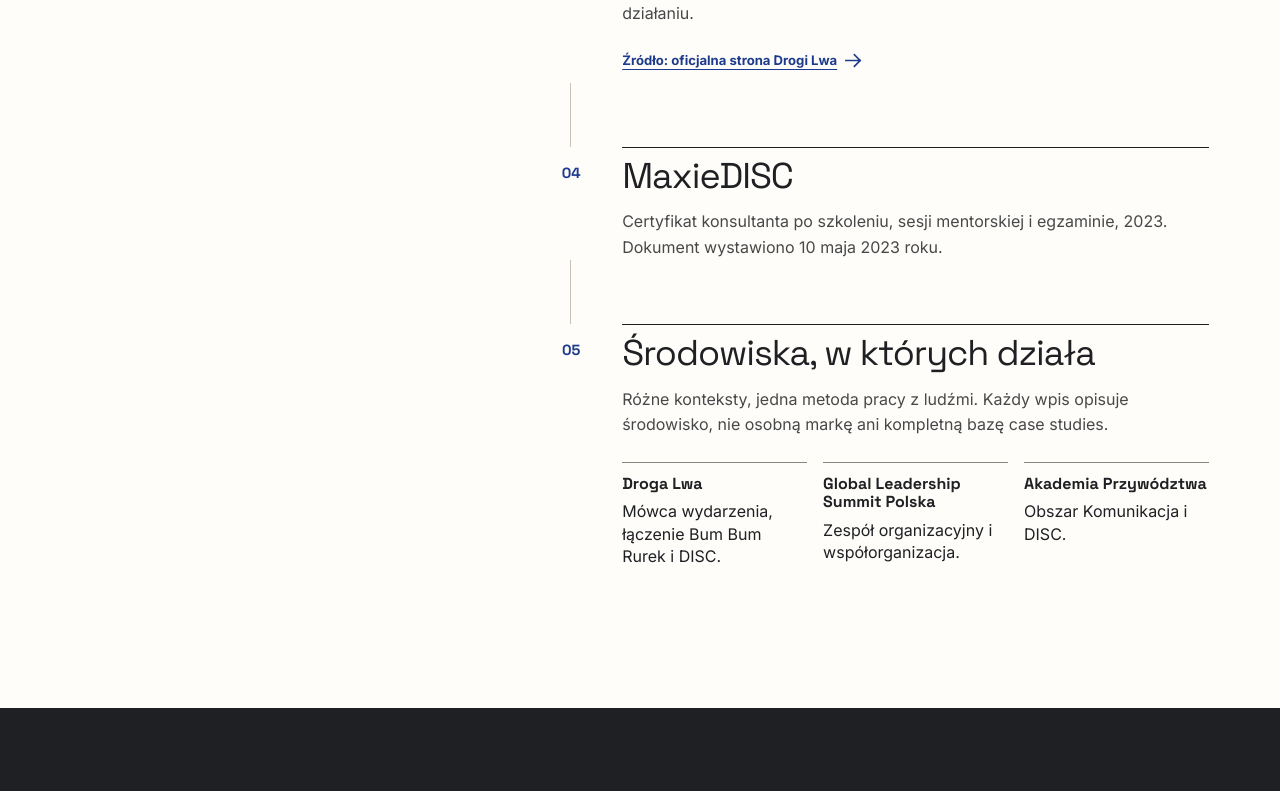
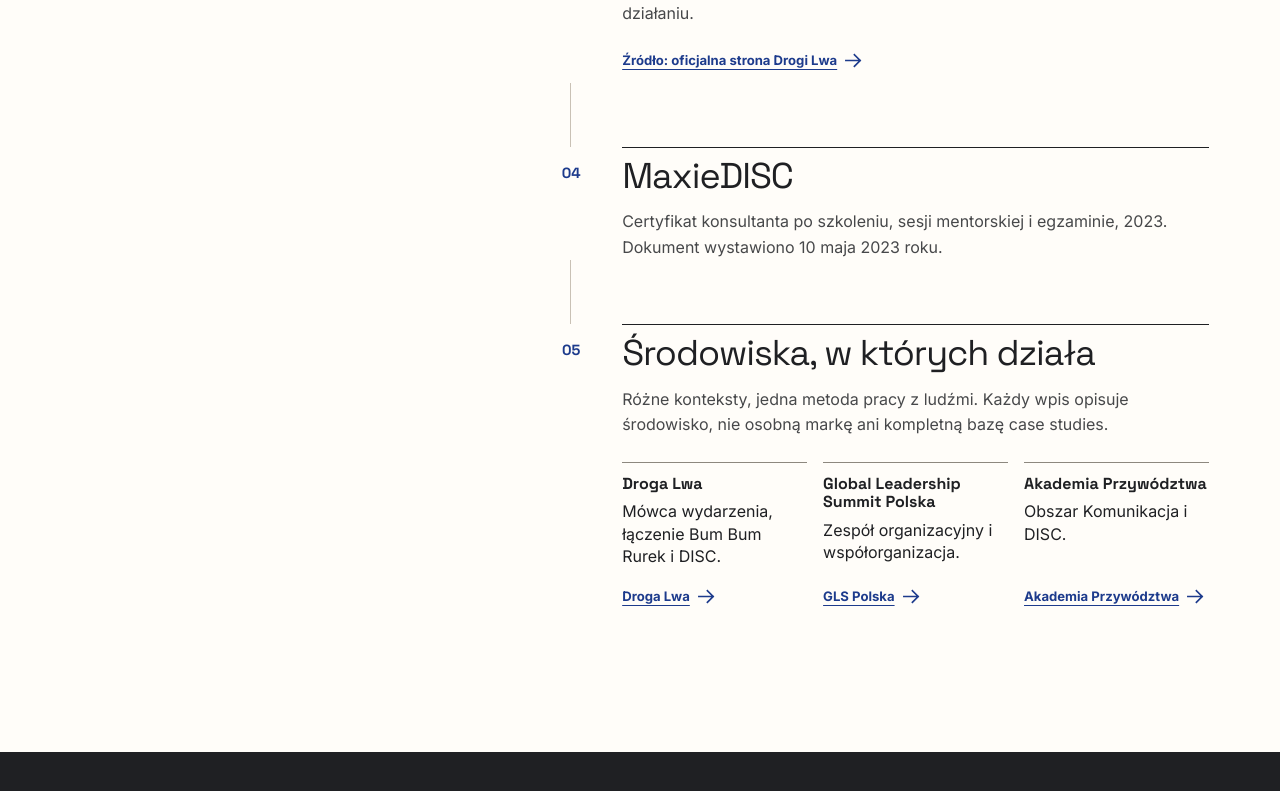
Before and after one commit to RafalWojciechRolsky/david-gacek-portfolio, a Next.js app: page / in a window 1280 px wide. Shown: the part 1605-2396 px from the top of the page. Built offline with nearby package versions, Linux system fonts and the light colour scheme; no server answers.

Commit message:
fix: repair critique findings, add article preferred-source link, and rescue 404 navigation

```diff
--- a/src/app/(en)/en/materials/page.tsx
+++ b/src/app/(en)/en/materials/page.tsx
@@ -34,7 +34,7 @@
               .find((item) => item.id === "director-materials" || item.id === "leadership-materials")
               ?.items?.map((resource) =>
                 "title" in resource ? (
-                  <ResourceItem key={resource.id} resource={resource} locale="en" />
+                  <ResourceItem key={resource.id} resource={resource} locale="en" headingLevel="h2" />
                 ) : null,
               )}
           </div>
--- a/src/app/(pl)/materialy/page.tsx
+++ b/src/app/(pl)/materialy/page.tsx
@@ -34,7 +34,7 @@
               .find((item) => item.id === "materialy-dla-dyrekcji" || item.id === "materialy-dla-dyrektorki")
               ?.items?.map((resource) =>
                 "title" in resource ? (
-                  <ResourceItem key={resource.id} resource={resource} locale="pl" />
+                  <ResourceItem key={resource.id} resource={resource} locale="pl" headingLevel="h2" />
                 ) : null,
               )}
           </div>
--- a/src/app/globals.css
+++ b/src/app/globals.css
@@ -807,7 +807,8 @@
 
 /* Preferred Sources: drugi CTA w hero, dyskretny tekstowy link pod primary.
    Na ciemnych hero czytelny przez dziedziczenie color z sekcji. */
-.hero-preferred-source {
+.hero-preferred-source,
+.article-preferred-source {
   display: flex;
   align-items: center;
   width: fit-content;
@@ -822,6 +823,11 @@
   transition: color var(--ease), text-decoration-color var(--ease);
 }
 
+/* Na stronie artykułu link zamyka blok źródła z własnym oddechem. */
+.article-preferred-source {
+  margin-top: 18px;
+}
+
 /* Jasne hero zachowują kontrastowy tusz sygnału również podczas interakcji. */
 .page-hero--children .hero-preferred-source:hover,
 .page-hero--children .hero-preferred-source:focus-visible {
@@ -847,22 +853,28 @@
   color: var(--surface-white);
 }
 
-.hero-preferred-source .arrow {
+.hero-preferred-source .arrow,
+.article-preferred-source .arrow {
   transition: transform var(--ease);
 }
 
 .hero-preferred-source:hover .arrow,
-.hero-preferred-source:focus-visible .arrow {
+.hero-preferred-source:focus-visible .arrow,
+.article-preferred-source:hover .arrow,
+.article-preferred-source:focus-visible .arrow {
   transform: translateX(5px);
 }
 
 @media (prefers-reduced-motion: reduce) {
-  .hero-preferred-source .arrow {
+  .hero-preferred-source .arrow,
+  .article-preferred-source .arrow {
     transition: none;
   }
 
   .hero-preferred-source:hover .arrow,
-  .hero-preferred-source:focus-visible .arrow {
+  .hero-preferred-source:focus-visible .arrow,
+  .article-preferred-source:hover .arrow,
+  .article-preferred-source:focus-visible .arrow {
     transform: none;
   }
 }
@@ -994,7 +1006,7 @@
 }
 
 .status--unavailable {
-  color: var(--signal-coral);
+  color: var(--signal-coral-ink);
 }
 
 /* Status należy do rodziny bieżącej strony, zamiast wprowadzać obcy sygnał. */
@@ -1054,14 +1066,14 @@
   padding-top: 14px;
 }
 
-/* Karta dowodowa odpowiada na hover całej karty, jak pozostałe karty siatki,
-   aby rytm interakcji był jednolity. Cel kliknięcia pozostaje w linku źródłowym,
-   a klawiatura podnosi kartę przez focus na tym linku. */
-.content-card--evidence:is(:hover, :has(.action-link--source:focus-visible)) {
+/* Karta dowodowa odpowiada tylko wtedy, gdy wskaźnik jest na linku źródłowym,
+   aby affordance nie obiecywał kliknięcia na całej powierzchni. Klawiatura
+   podnosi kartę przez focus na tym linku. */
+.content-card--evidence:has(.action-link--source:hover, .action-link--source:focus-visible) {
   background: var(--page-signal-tint);
 }
 
-.content-card--evidence:is(:hover, :has(.action-link--source:focus-visible)) .action-link--source {
+.content-card--evidence:has(.action-link--source:hover, .action-link--source:focus-visible) .action-link--source {
   color: var(--page-signal-ink);
 }
 
@@ -1073,7 +1085,7 @@
   .content-section--ochre,
   .content-section--coral,
   .content-section--green
-) .content-card--evidence:is(:hover, :has(.action-link--source:focus-visible)) {
+) .content-card--evidence:has(.action-link--source:hover, .action-link--source:focus-visible) {
   border-color: var(--on-dark-border);
   background: var(--page-signal-ink);
   color: var(--surface-white);
@@ -1085,21 +1097,21 @@
   .content-section--ochre,
   .content-section--coral,
   .content-section--green
-) .content-card--evidence:is(:hover, :has(.action-link--source:focus-visible)) h3,
+) .content-card--evidence:has(.action-link--source:hover, .action-link--source:focus-visible) h3,
 :is(
   .content-section--ink,
   .content-section--cobalt,
   .content-section--ochre,
   .content-section--coral,
   .content-section--green
-) .content-card--evidence:is(:hover, :has(.action-link--source:focus-visible)) .card-number,
+) .content-card--evidence:has(.action-link--source:hover, .action-link--source:focus-visible) .card-number,
 :is(
   .content-section--ink,
   .content-section--cobalt,
   .content-section--ochre,
   .content-section--coral,
   .content-section--green
-) .content-card--evidence:is(:hover, :has(.action-link--source:focus-visible)) .card-label {
+) .content-card--evidence:has(.action-link--source:hover, .action-link--source:focus-visible) .card-label {
   color: var(--surface-white);
 }
 
@@ -1109,7 +1121,7 @@
   .content-section--ochre,
   .content-section--coral,
   .content-section--green
-) .content-card--evidence:is(:hover, :has(.action-link--source:focus-visible)) p {
+) .content-card--evidence:has(.action-link--source:hover, .action-link--source:focus-visible) p {
   color: var(--on-dark-copy);
 }
 
@@ -1118,8 +1130,8 @@
 :is(
   .content-section--ink,
   .content-section--cobalt
-) .content-card--evidence:is(:hover, :has(.action-link--source:focus-visible)) .action-link--source,
-.contact-section.contact-section--signal .content-card--evidence:is(:hover, :has(.action-link--source:focus-visible)) .action-link--source {
+) .content-card--evidence:has(.action-link--source:hover, .action-link--source:focus-visible) .action-link--source,
+.contact-section.contact-section--signal .content-card--evidence:has(.action-link--source:hover, .action-link--source:focus-visible) .action-link--source {
   color: var(--surface-white);
 }
 
@@ -1129,7 +1141,7 @@
   .content-section--ochre,
   .content-section--coral,
   .content-section--green
-) .content-card--evidence:is(:hover, :has(.action-link--source:focus-visible)) {
+) .content-card--evidence:has(.action-link--source:hover, .action-link--source:focus-visible) {
   border-color: var(--border-strong);
   background: var(--surface-white);
   color: var(--surface-ink);
@@ -1140,19 +1152,19 @@
   .content-section--ochre,
   .content-section--coral,
   .content-section--green
-) .content-card--evidence:is(:hover, :has(.action-link--source:focus-visible)) h3,
+) .content-card--evidence:has(.action-link--source:hover, .action-link--source:focus-visible) h3,
 :is(
   .content-section--cobalt,
   .content-section--ochre,
   .content-section--coral,
   .content-section--green
-) .content-card--evidence:is(:hover, :has(.action-link--source:focus-visible)) .card-number,
+) .content-card--evidence:has(.action-link--source:hover, .action-link--source:focus-visible) .card-number,
 :is(
   .content-section--cobalt,
   .content-section--ochre,
   .content-section--coral,
   .content-section--green
-) .content-card--evidence:is(:hover, :has(.action-link--source:focus-visible)) .card-label {
+) .content-card--evidence:has(.action-link--source:hover, .action-link--source:focus-visible) .card-label {
   color: var(--surface-ink);
 }
 
@@ -1161,7 +1173,7 @@
   .content-section--ochre,
   .content-section--coral,
   .content-section--green
-) .content-card--evidence:is(:hover, :has(.action-link--source:focus-visible)) p {
+) .content-card--evidence:has(.action-link--source:hover, .action-link--source:focus-visible) p {
   color: var(--surface-ink-soft);
 }
 
@@ -1170,7 +1182,7 @@
   .content-section--ochre,
   .content-section--coral,
   .content-section--green
-) .content-card--evidence:is(:hover, :has(.action-link--source:focus-visible)) .action-link--source {
+) .content-card--evidence:has(.action-link--source:hover, .action-link--source:focus-visible) .action-link--source {
   color: var(--page-signal-ink);
 }
 
@@ -2098,6 +2110,7 @@
   min-height: 210px;
 }
 
+.resource-item h2,
 .resource-item h3 {
   margin: 13px 0 0;
   font-family: var(--display);
@@ -2796,6 +2809,13 @@
   margin: 0;
 }
 
+.utility-page-actions {
+  display: flex;
+  flex-wrap: wrap;
+  gap: 14px 28px;
+  margin-top: 28px;
+}
+
 .resource-list {
   display: grid;
   grid-template-columns: repeat(2, minmax(0, 1fr));
@@ -3340,15 +3360,11 @@
   }
 
   .hero-caption {
-    position: absolute;
-    width: 1px;
-    height: 1px;
-    margin: -1px;
-    padding: 0;
-    overflow: hidden;
-    clip: rect(0, 0, 0, 0);
-    white-space: nowrap;
-    border: 0;
+    right: 16px;
+    bottom: 12px;
+    max-width: 200px;
+    padding: 6px 8px;
+    font-size: 0.78rem;
   }
 
   .hero-copy {
@@ -3500,7 +3516,9 @@
   .page-section--teacher .content-grid--4,
   .page-section--children .content-grid--4,
   .page-section--disc .content-grid--4,
-  .page-section--insights .content-grid--5 {
+  .page-section--insights .content-grid--5,
+  .page-section--corporate .content-grid--3,
+  .page-section--projects .content-grid--3 {
     grid-template-columns: 1fr;
   }
 
--- a/src/components/pages/Homepage.tsx
+++ b/src/components/pages/Homepage.tsx
@@ -105,9 +105,9 @@
                     <div className="environment" key={environment.id}>
                       <strong>{environment.title}</strong>
                       <span>{environment.body}</span>
-                      {environment.source ? (
-                        <ActionLink href={environment.source.href} variant="source" withArrow>
-                          {environment.source.label}
+                      {environment.href ? (
+                        <ActionLink href={environment.href} variant="source" withArrow>
+                          {environment.actionLabel ?? environment.title}
                         </ActionLink>
                       ) : null}
                     </div>
--- a/src/components/pages/UtilityPage.tsx
+++ b/src/components/pages/UtilityPage.tsx
@@ -1,3 +1,5 @@
+import type { ReactNode } from "react";
+
 import { PageShell } from "@/components/chrome/PageShell";
 import { RhythmicMarker } from "@/components/ui/RhythmicMarker";
 import type { Locale, PageKey } from "@/lib/types";
@@ -13,6 +15,8 @@
   intro: string;
   /** Tekst statusu dokumentu. */
   body: string;
+  /** Opcjonalne akcje ratunkowe pod treścią, np. na stronie 404. */
+  children?: ReactNode;
 }
 
 /**
@@ -24,6 +28,7 @@
   title,
   intro,
   body,
+  children,
 }: UtilityPageProps) {
   return (
     <PageShell locale={locale} currentPage={currentPage}>
@@ -35,6 +40,7 @@
           <div className="utility-page-body">
             <p>{body}</p>
           </div>
+          {children}
         </div>
       </section>
     </PageShell>
```
Also changed, not shown: src/app/(en)/en/not-found.tsx (+12 -1 lines), src/app/(pl)/not-found.tsx (+12 -1 lines), src/components/pages/ArticlePage.tsx (+12 -0 lines), src/components/ui/ResourceItem.tsx (+5 -2 lines), src/messages/ui.json (+6 -2 lines).
